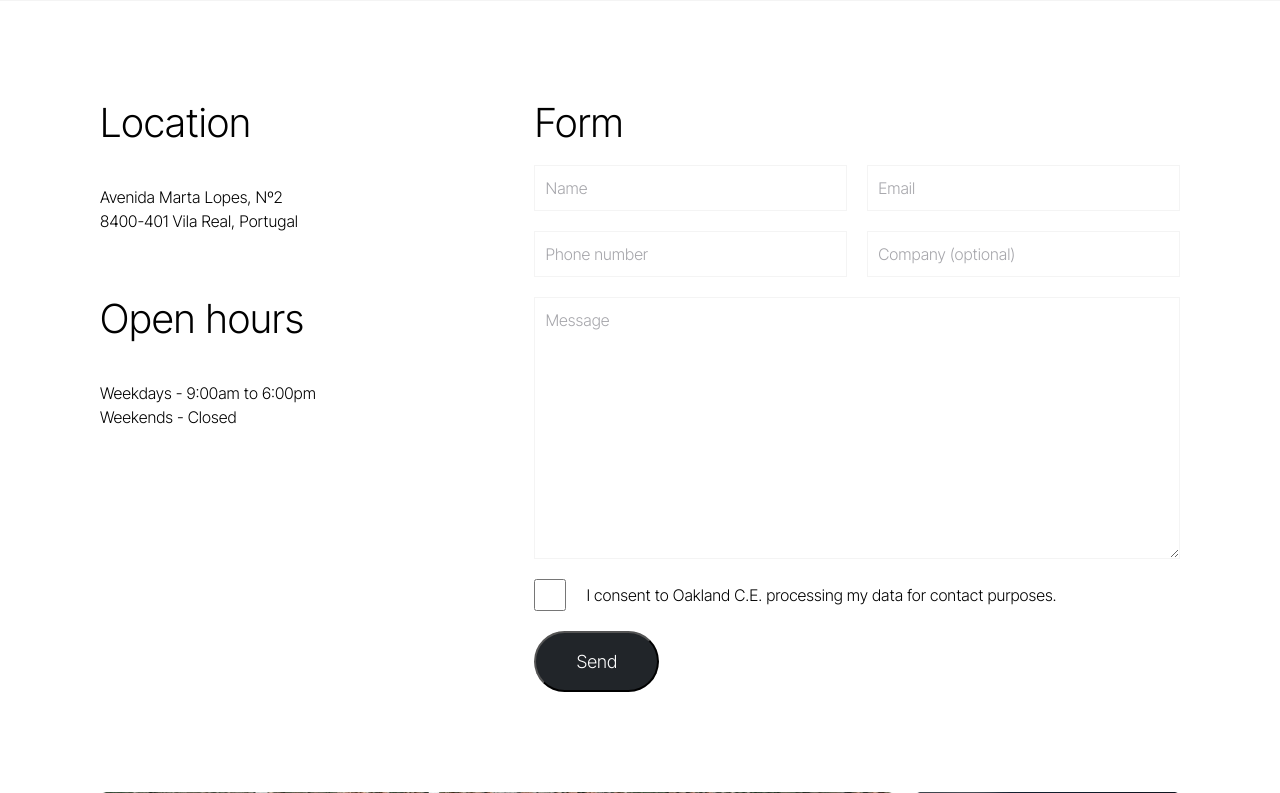
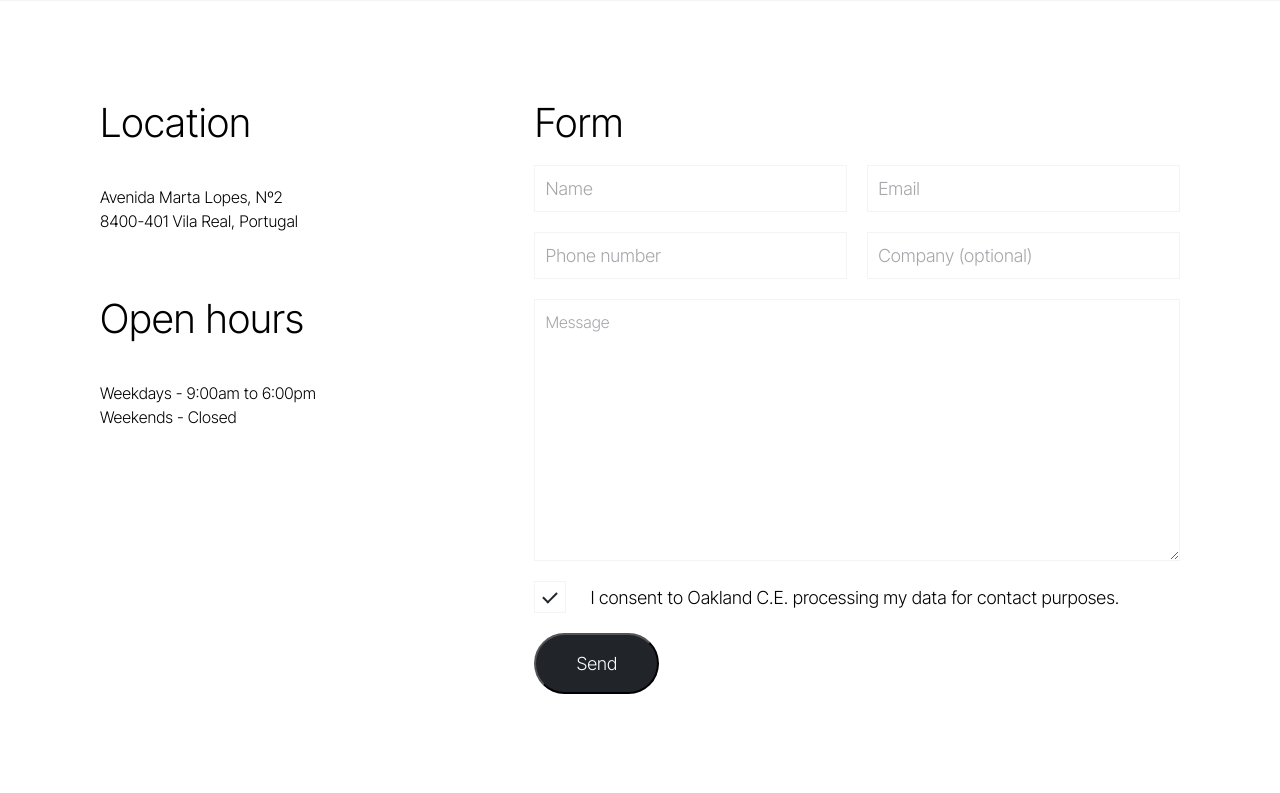
Before and after one commit to sryongkh/oakland-web, a PHP site: page /contact.php in a window 1280 px wide. Shown: the part 639-1432 px from the top of the page. Run offline with PHP 8.4, Linux system fonts and the light colour scheme.

Commit message:
Update Contact us

```diff
--- a/assets/css/responsive.css
+++ b/assets/css/responsive.css
@@ -84,6 +84,7 @@
   }
   section[data-section="contact-content"] .content {
     flex-direction: column;
+    grid-gap: 4rem;
   }
   section[data-section="contact-content"] .content > div {
     width: 100% !important;
--- a/assets/css/theme.css
+++ b/assets/css/theme.css
@@ -242,6 +242,9 @@ header .logo-container {
   display: flex;
   grid-gap: 20px;
   align-items: center;
+  font-size: var(--size-body);
+  line-height: var(--size-body-lh);
+  text-align: start;
 }
 /* END: GLOBAL */
 /* HERO */
@@ -516,9 +519,61 @@ input[type="text"]::placeholder,
 textarea::placeholder {
   color: var(--c-darkgrey);
 }
-input[type="checkbox"] {
+.container.checkbox {
+  height: 2rem;
+  display: flex;
+  align-items: center;
+  position: relative;
+  cursor: pointer;
+  padding-left: 2rem;
+  -webkit-user-select: none;
+  -moz-user-select: none;
+  -ms-user-select: none;
+  user-select: none;
+}
+.container.checkbox p {
+  margin-left: 1.5rem;
+}
+.container input {
+  position: absolute;
+  opacity: 0;
+  cursor: pointer;
+  height: 0;
+  width: 0;
+}
+.checkmark {
+  position: absolute;
+  top: 0;
+  left: 0;
+  height: 2rem;
   width: 2rem;
-  height: 2rem;
+  background-color: transparent;
+  border: 1px solid var(--c-lightgrey);
+}
+.container:hover input ~ .checkmark {
+  background-color: transparent;
+}
+.container input:checked ~ .checkmark {
+  background-color: transparent;
+}
+.checkmark:after {
+  content: "";
+  position: absolute;
+  display: none;
+}
+.container input:checked ~ .checkmark:after {
+  display: block;
+}
+.container .checkmark:after {
+  left: 50%;
+  top: 50%;
+  width: 14px;
+  height: 8px;
+  border: solid var(--c-accent100);
+  border-width: 2px 2px 0px 0;
+  -webkit-transform: translate(-50%, -65%) rotate(135deg);
+  -ms-transform: translate(-50%, -65%) rotate(135deg);
+  transform: translate(-50%, -65%) rotate(135deg);
 }
 /* END: INPUT */
 /* FOOTER */
--- a/contact.php
+++ b/contact.php
@@ -37,10 +37,11 @@
                     <input type="text" placeholder="Company (optional)" />
                 </div>
                 <textarea name="" id="" cols="30" rows="10" placeholder="Message"></textarea>
-                <div class="row">
-                    <input type="checkbox">
+                <label class="container row checkbox">
+                    <input type="checkbox" checked="checked">
+                    <span class="checkmark"></span>
                     <p>I consent to Oakland C.E. processing my data for contact purposes.</p>
-                </div>
+                </label>
                 <button class="btn black">Send</button>
             </div>
         </div>
--- a/header.php
+++ b/header.php
@@ -41,6 +41,6 @@
             </li>
         </ul>
         <button class="navmenu">
-            <img src="assets/media/menu.svg" alt="">
+            <img src="<?php $root; ?>assets/media/menu.svg" alt="">
         </button>
     </header>
```
